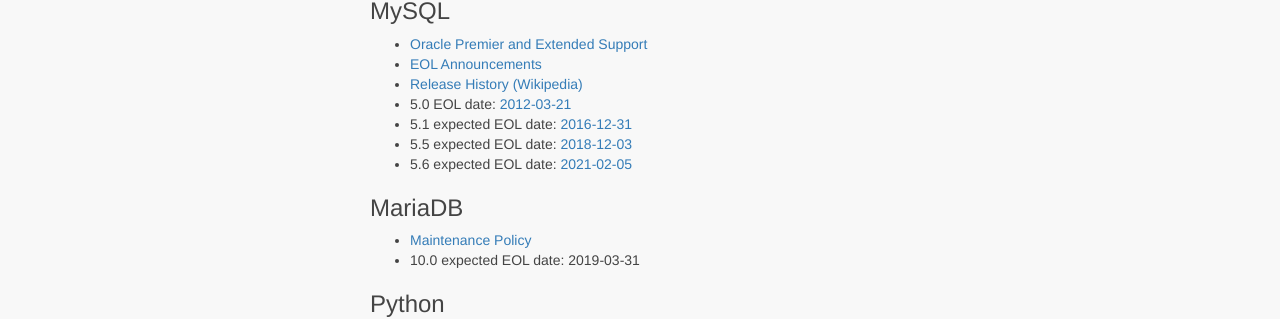
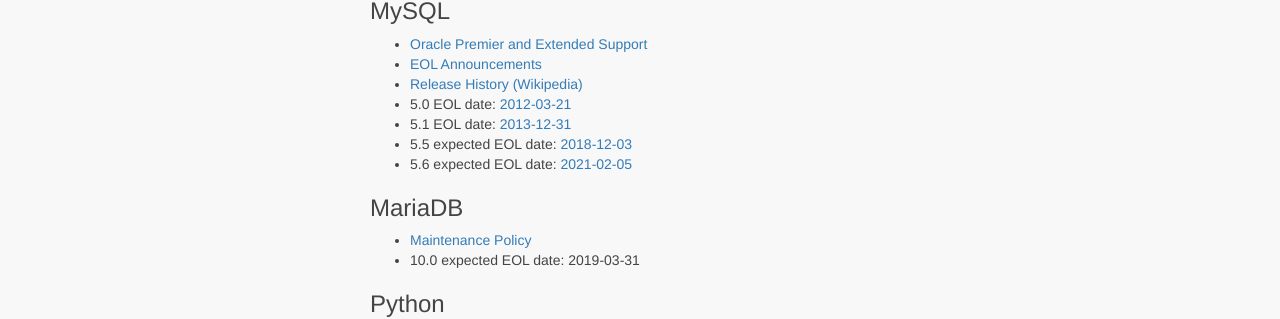
Before and after one commit to iusrepo/ius.io, an MkDocs documentation site: the page built from docs/LifeCycle.md, in a window 1280 px wide and 900 px high, scrolled down 719 px. Shown: the part 144-463 px from the top of the window. Built offline with MkDocs 1.6.1, drawn with Linux system fonts in a browser that asks for light colours; nearby versions of some CDN libraries; library files that are not in the unit come from our copies; comment, search, counter and statistics services are not loaded; old or Windows-style settings are respelled for this version of MkDocs.

Commit message:
MySQL 5.1 is EOL

```diff
--- a/docs/LifeCycle.md
+++ b/docs/LifeCycle.md
@@ -50,7 +50,7 @@ additions.
 * [EOL Announcements][10]
 * [Release History (Wikipedia)][11]
 * 5.0 EOL date: [2012-03-21][12]
-* 5.1 expected EOL date: [2016-12-31][13]
+* 5.1 EOL date: [2013-12-31][mysql-eol]
 * 5.5 expected EOL date: [2018-12-03][14]
 * 5.6 expected EOL date: [2021-02-05][15]
 
```
Also changed, not shown: other parts of docs/LifeCycle.md (+2 -1 lines).
